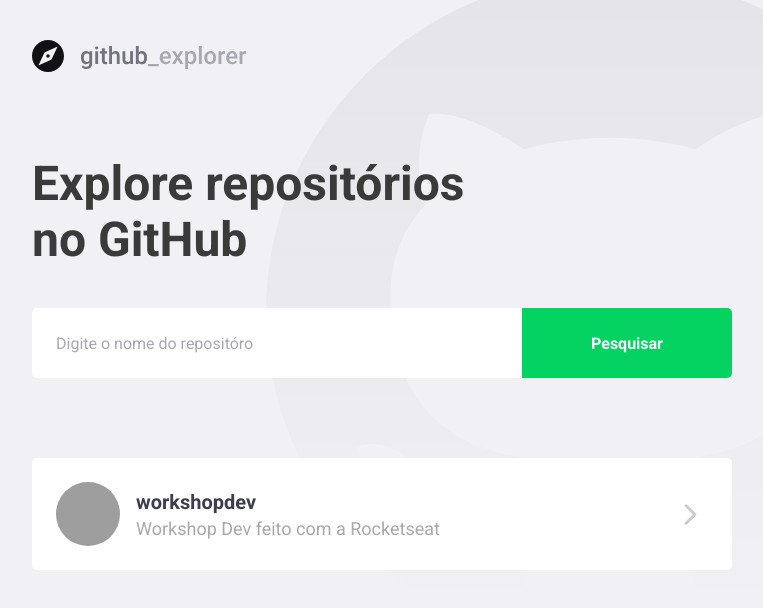
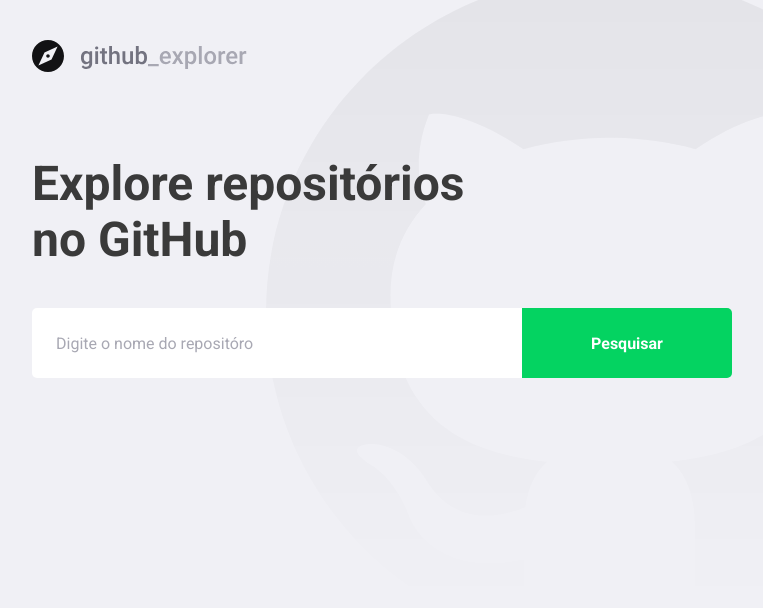
Before and after one commit to TakaGui/github-explorer, a React (Create React App) app: page / in a window 1280 px wide. Shown: the top 608 px of the page, without its empty margins (148-911 px from the left). Built offline with nearby package versions, Linux system fonts and the light colour scheme; grey boxes are pictures that could not be loaded.

Commit message:
add a new repository and use API the GitHub API

```diff
--- a/src/pages/Dashboard/index.tsx
+++ b/src/pages/Dashboard/index.tsx
@@ -1,4 +1,4 @@
-import React, { useState } from 'react';
+import React, { useState, FormEvent } from 'react';
 import { FiChevronRight } from 'react-icons/fi';
 import api from '../../services/api';
 
@@ -6,33 +6,65 @@
 
 import { Title, Form, Repositories } from './styles';
 
+interface Repository {
+  full_name: string;
+  description: string;
+  owner: {
+    login: string;
+    avatar_url: string;
+  };
+}
+
 const Dashboard: React.FC = () => {
-  const [repositories, setRepositories] = useState([]);
+  const [newRepo, setNewRepo] = useState('');
+  const [repositories, setRepositories] = useState<Repository[]>([]);
+
+  async function handleAddRepository(
+    event: FormEvent<HTMLFormElement>,
+  ): Promise<void> {
+    event.preventDefault();
+
+    const response = await api.get<Repository>(`repos/${newRepo}`);
+
+    const repository = response.data;
+
+    setRepositories([...repositories, repository]);
+    setNewRepo('');
+  }
 
   return (
     <>
       <img src={logoImg} alt="Github Explorer" />
       <Title>Explore repositórios no GitHub</Title>
 
-      <Form>
-        <input placeholder="Digite o nome do repositóro" />
+      <Form onSubmit={handleAddRepository}>
+        <input
+          value={newRepo}
+          onChange={(e) => setNewRepo(e.target.value)}
+          placeholder="Digite o nome do repositóro"
+        />
         <button type="submit">Pesquisar</button>
       </Form>
 
       <Repositories>
-        <a href="https://github.com/TakaGui/workshopdev">
+        {repositories.map((repository) => (
+          <a
+            key={repository.full_name}
+            href="https://github.com/TakaGui/workshopdev"
+          >
             <img
-            src="https://avatars2.githubusercontent.com/u/19439567?s=460&u=7697609774df2598e67ed652b468d6530f400e25&v=4"
-            alt="Guilherme Takahashi"
+              src={repository.owner.avatar_url}
+              alt={repository.owner.login}
             />
 
             <div>
-            <strong>workshopdev</strong>
-            <p>Workshop Dev feito com a Rocketseat</p>
+              <strong>{repository.full_name}</strong>
+              <p>{repository.description}</p>
             </div>
 
             <FiChevronRight size={35} />
           </a>
+        ))}
       </Repositories>
     </>
   );
--- a/src/pages/Dashboard/styles.ts
+++ b/src/pages/Dashboard/styles.ts
@@ -81,7 +81,8 @@
     }
 
     div {
-      margin-left: 16px;
+      margin: 0 16px;
+      flex: 1;
 
       strong {
         font-size: 20px;
```
Also changed, not shown: .eslintrc.json. Lines whose indentation alone changed are shown as unchanged.
